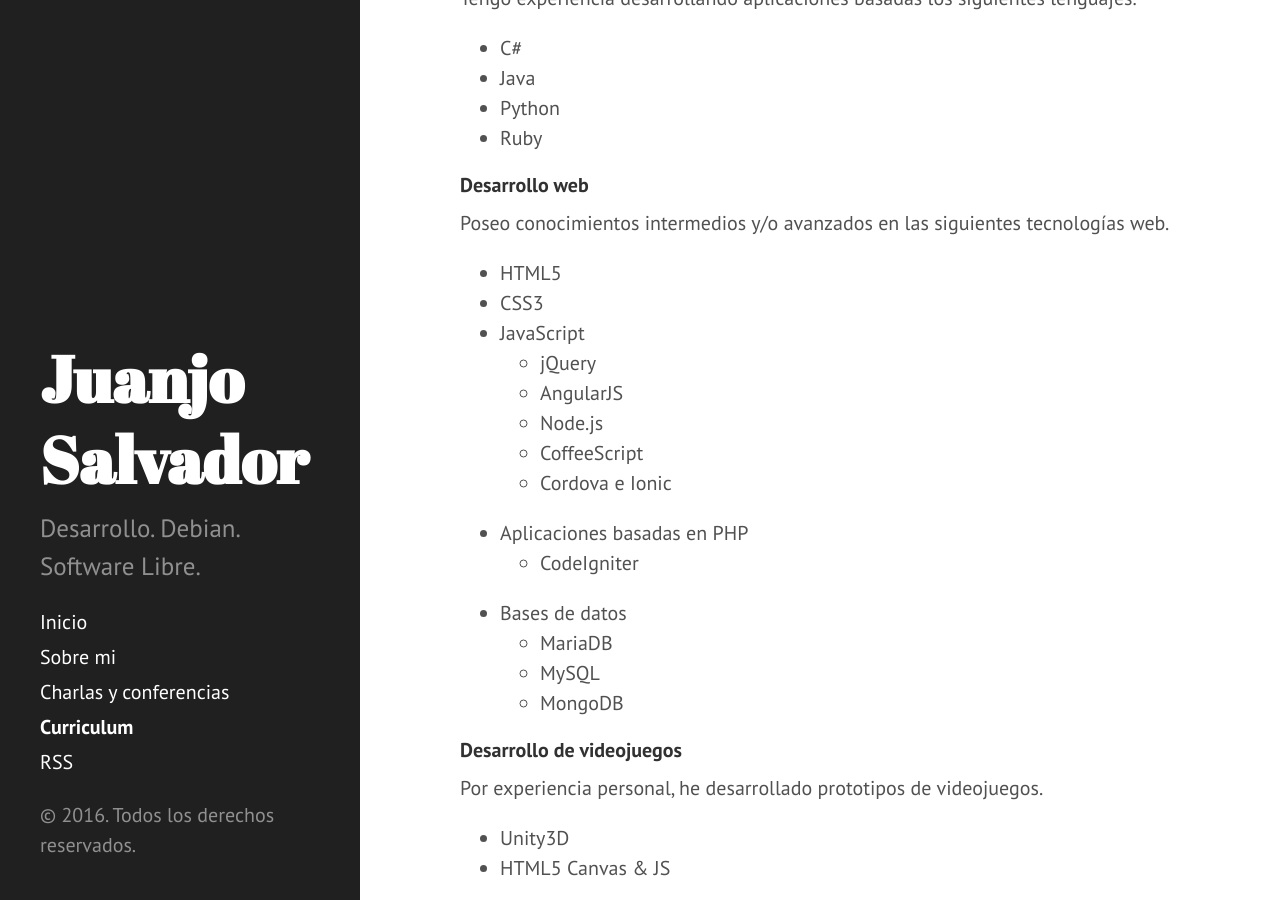
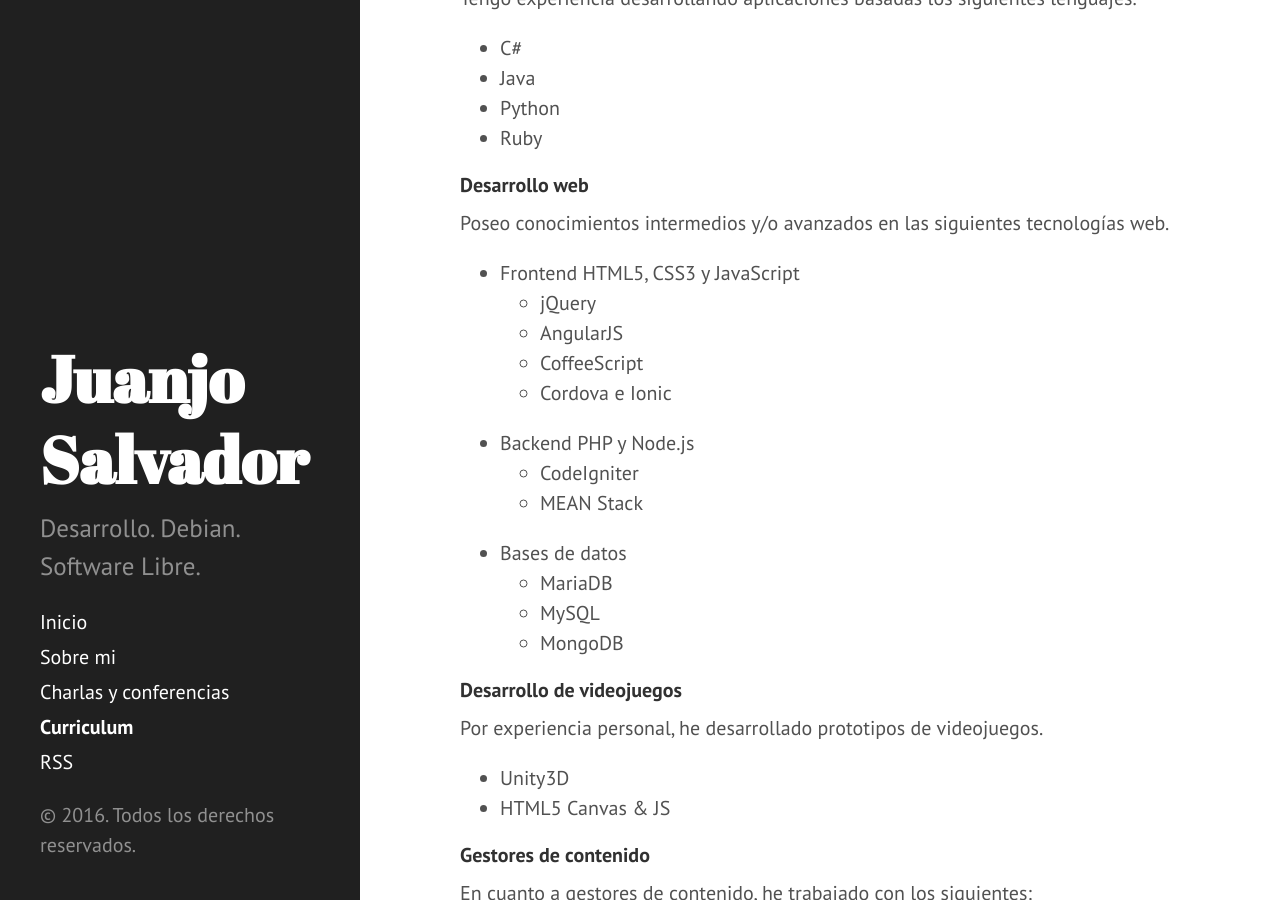
Before and after one commit to JuanjoSalvador/blog, a Jekyll site: the page built from curriculum.md, in a window 1280 px wide and 900 px high, scrolled down 613 px. Built offline with Jekyll 4.4.1, drawn with Linux system fonts in a browser that asks for light colours.

Commit message:
Update curriculum.md

```diff
--- a/curriculum.md
+++ b/curriculum.md
@@ -28,16 +28,14 @@
 #### Desarrollo web
 Poseo conocimientos intermedios y/o avanzados en las siguientes tecnologías web.
 
-  * HTML5
-  * CSS3
-  * JavaScript
+  * Frontend HTML5, CSS3 y JavaScript
      * jQuery
      * AngularJS
-     * Node.js
      * CoffeeScript
      * Cordova e Ionic
-  * Aplicaciones basadas en PHP
+  * Backend PHP y Node.js
      * CodeIgniter
+     * MEAN Stack
   * Bases de datos
      * MariaDB
      * MySQL
```
